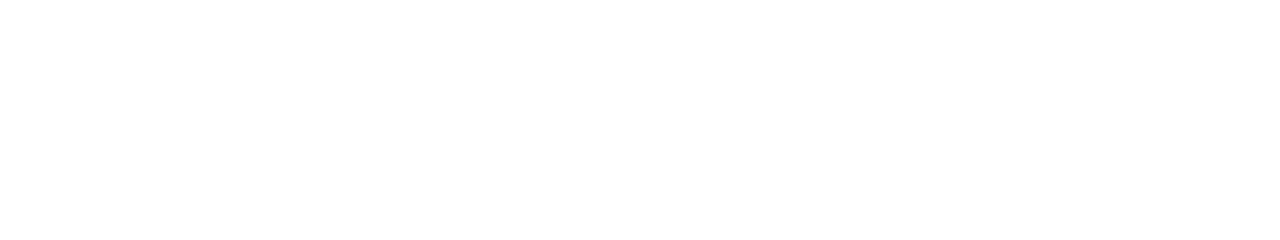
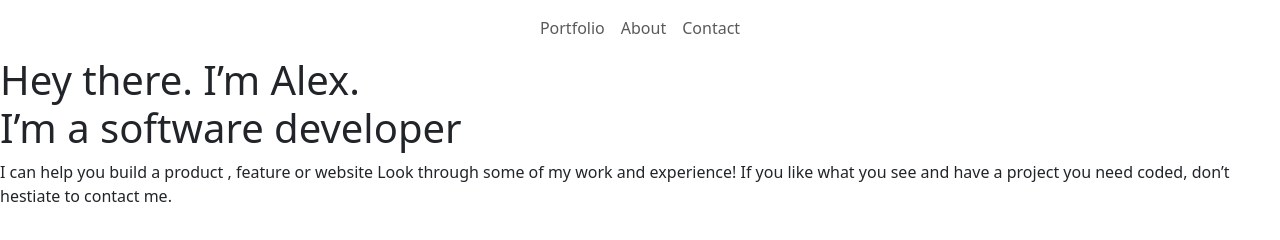
Before and after one commit to Ferizad/Bootstrap, a website: page index.html in a window 1280 px wide. Drawn offline with nearby package versions, Linux system fonts and the light colour scheme.

Commit message:
Add Nav-bar and content

```diff
--- a/index.html
+++ b/index.html
@@ -8,9 +8,25 @@
     <title>Portfolio</title>
 </head>
 <body>
+  <nav class="navbar navbar-expand-lg navbar-light bg-white">
+  <button class="navbar-toggler" type="button" data-toggle="collapse" data-target="#navbarNavAltMarkup" aria-controls="navbarNavAltMarkup" aria-expanded="false" aria-label="Toggle navigation">
+    <span class="navbar-toggler-icon"></span>
+  </button>
+  <div class="collapse navbar-collapse" id="navbarNavAltMarkup">
+    <div class="navbar-nav mx-auto d-flex">
 
-    </button>
+      <a class="nav-item nav-link" href="#">Portfolio</a>
+      <a class="nav-item nav-link" href="#">About</a>
+      <a class="nav-item nav-link" href="#">Contact</a>
+    </div>
   </div>
 </nav>
+<div class=" flex-row">
+  <h1>Hey there. I’m Alex.<br>
+    I’m a software developer</h1>
+   <p> I can help you build a product , feature or website Look through some of my work and experience! If you like what you see and have a project you need coded,
+    don’t hestiate to contact me.</p>
+
+</div>
 </body>
 </html>
```
